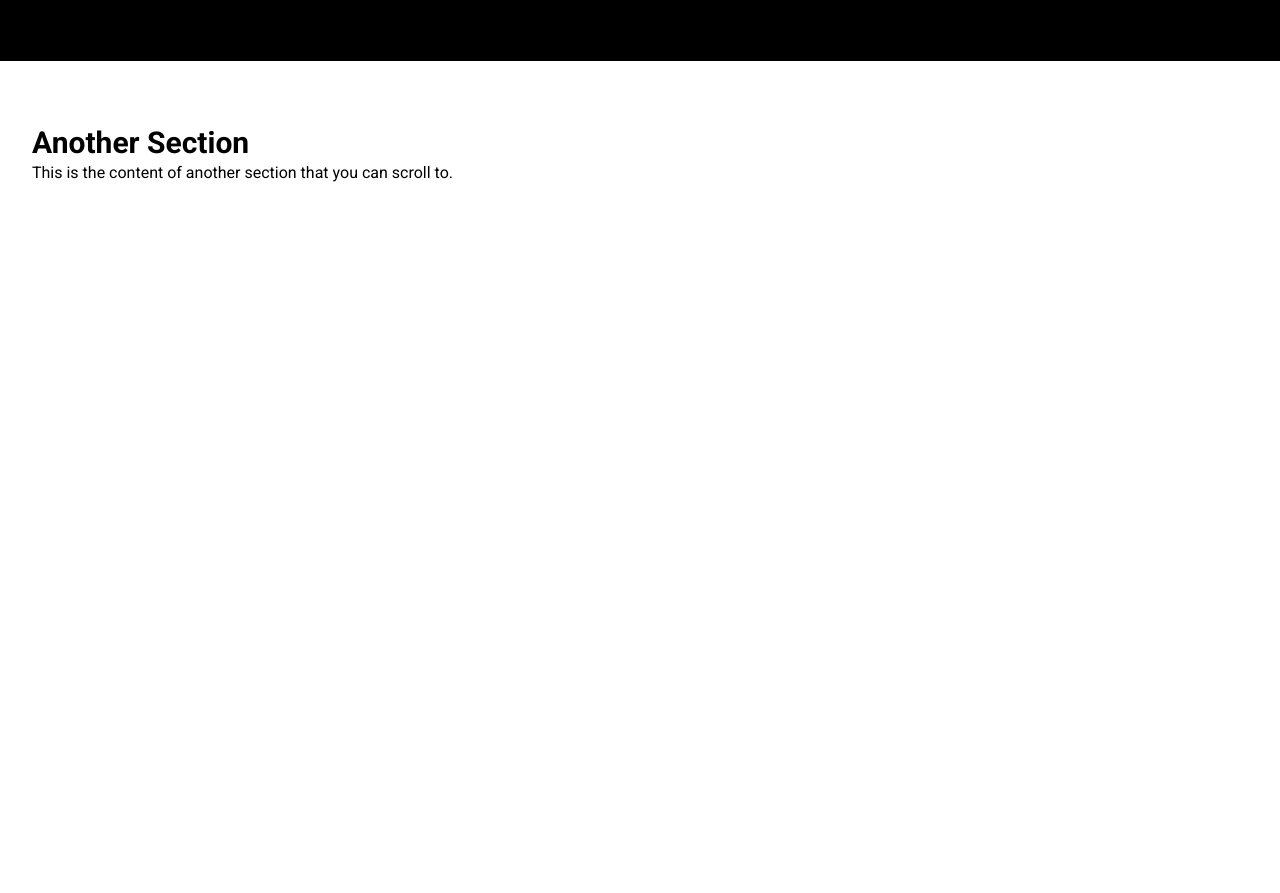
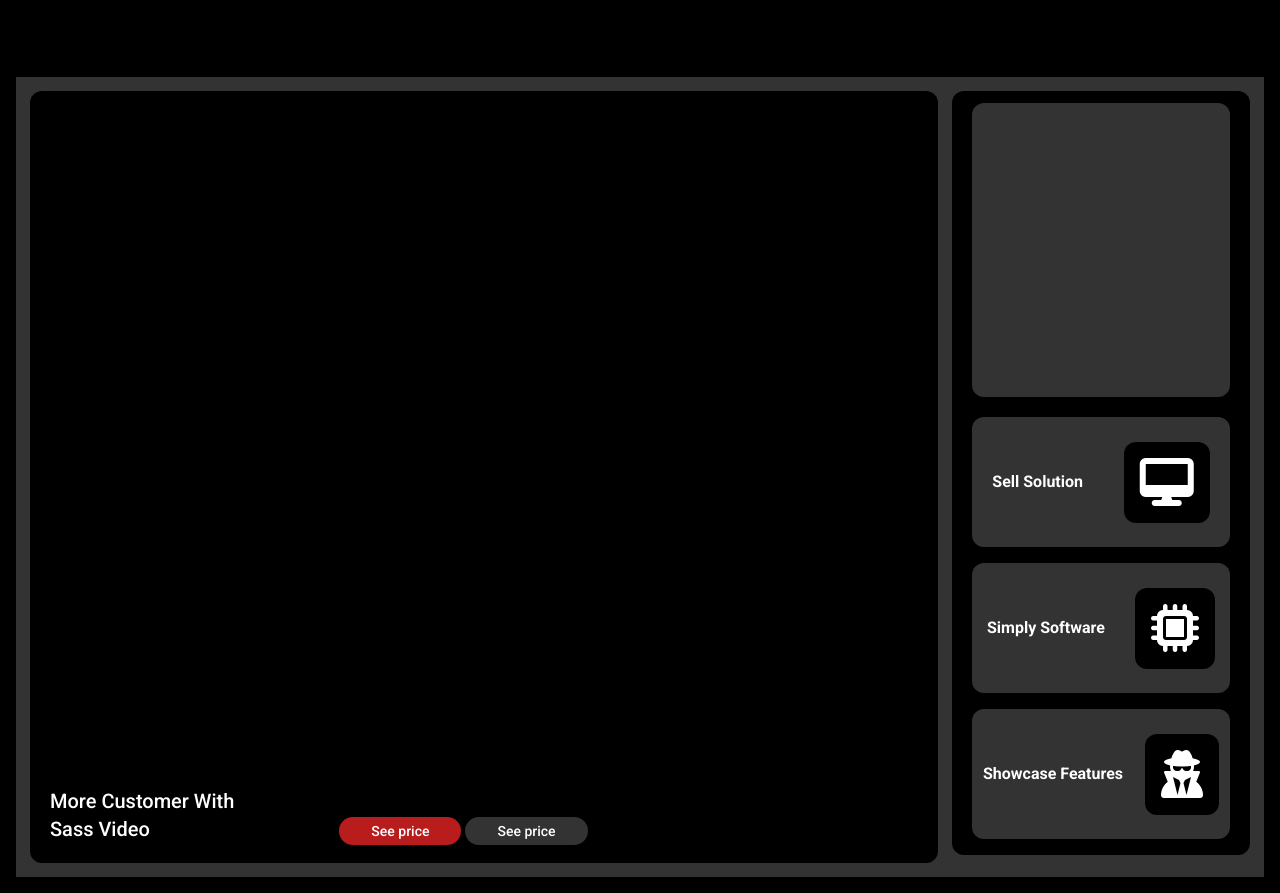
Before and after one commit to rahmanabdur1/transition-animation-webside, a website: page index.html in a window 1280 px wide. Shown: the part 739-1632 px from the top of the page. Before the commit the page ends 988 px from the top, so only its background shows below. Drawn offline with Linux system fonts and the light colour scheme.

Commit message:
Created feature section with grid layout for customer engagement and product showcase.

```diff
--- a/index.html
+++ b/index.html
@@ -82,12 +82,80 @@
       </div>
 
       <!-- Another section -->
-      <section class="py-16">
-        <div class="container mx-auto px-8">
-          <h2 class="text-3xl font-bold">Another Section</h2>
-          <p>This is the content of another section that you can scroll to.</p>
+      <div class="bg-black text-white">
+        <div class="container mx-auto p-4">
+          <div class="grid grid-cols-12 bg-[#333] h-screen">
+            <div class="col-span-9 bg-black rounded-xl m-3.5">
+              <div class="h-full grid grid-cols-3 p-5 items-end">
+                <div class="">
+                  <h3 class="capitalize text-xl font-medium">
+                    more customer with <br />
+                    sass video
+                  </h3>
+                </div>
+                <div class="">
+                  <a
+                    class="bg-red-700 text-white font-medium text-sm rounded-full px-8 py-1.5"
+                    href="#"
+                    >See price</a
+                  >
+                  <a
+                    class="bg-[#333] text-white font-medium text-sm rounded-full px-8 py-1.5"
+                    href="#"
+                    >See price</a
+                  >
+                </div>
+                <div></div>
+              </div>
+            </div>
+            <div
+              class="col-span-3 bg-black rounded-xl mt-3.5 mb-3.5 mr-3.5 h-[95.5%] overflow-hidden"
+            >
+              <div class="flex flex-col h-full">
+                <div
+                  class="bg-[#333] mx-5 my-3 rounded-xl"
+                  style="flex-grow: 3"
+                ></div>
+                <div class="flex-grow bg-[#333] mx-5 my-2 rounded-xl h-8">
+                  <div
+                    class="flex flex-row h-full items-center justify-around overflow-hidden"
+                  >
+                    <span class="font-semibold text-center capitalize"
+                      >sell solution</span
+                    ><span class="bg-black rounded-xl p-4"
+                      ><i class="fa-solid text-5xl fa-desktop"></i
+                    ></span>
+                  </div>
+                </div>
+                <div class="flex-grow bg-[#333] mx-5 my-2 rounded-xl h-8">
+                  <div
+                    class="flex flex-row h-full items-center justify-around overflow-hidden"
+                  >
+                    <span class="font-semibold text-center capitalize"
+                      >simply software</span
+                    ><span class="bg-black rounded-xl p-4"
+                      ><i class="fa-solid text-5xl fa-microchip"></i
+                    ></span>
+                  </div>
+                </div>
+                <div class="flex-grow bg-[#333] mx-5 my-2 mb-4 rounded-xl h-8">
+                  <div
+                    class="flex flex-row h-full items-center justify-around overflow-hidden"
+                  >
+                    <span class="font-semibold text-center capitalize"
+                      >showcase features</span
+                    ><span class="bg-black rounded-xl p-4"
+                      ><i class="fa-solid text-5xl fa-user-secret"></i
+                    ></span>
+                  </div>
+                </div>
+              </div>
+            </div>
+          </div>
+
+          <!-- another section -->
         </div>
-      </section>
+      </div>
     </main>
   </body>
 </html>
```
Also changed, not shown: src/css/output.css.
